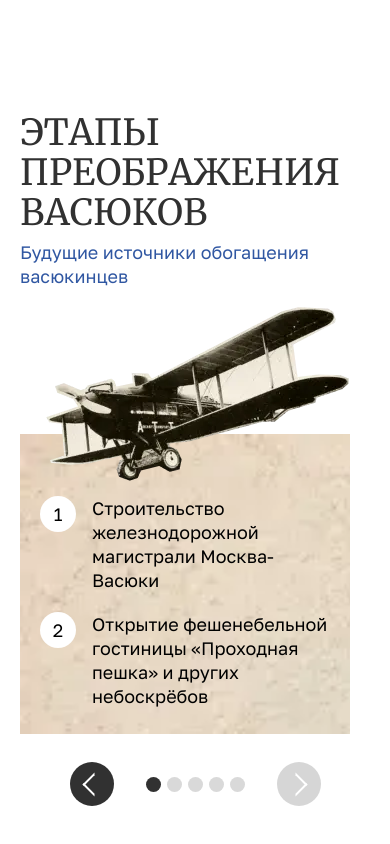
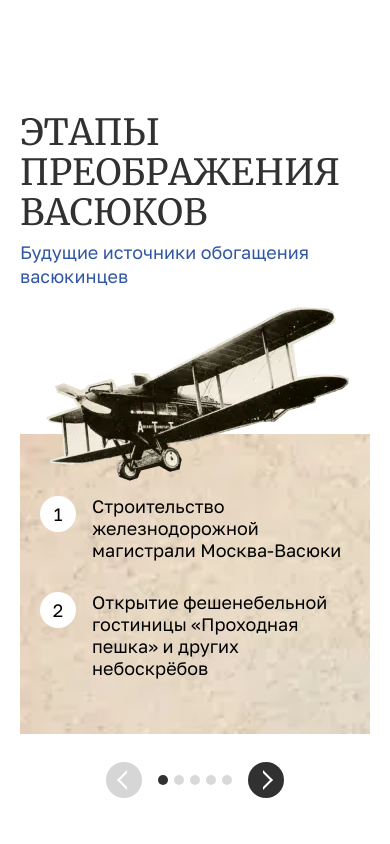
Before and after one commit to KomanDante999/test-chess, a plain HTML site: page index.html in a window 390 px wide. Shown: the part 2647-3491 px from the top of the page. Drawn offline with Linux system fonts and the light colour scheme.

Commit message:
media slider js

```diff
--- a/assets/js/kdSimplSlider.js
+++ b/assets/js/kdSimplSlider.js
@@ -213,7 +213,11 @@ export class KdSimplSlider {
 				// card
 				this.model.card.space = point.space
 				this.model.card.num = point.slides
-				this.model.card.w = Math.round((this.model.wrap.w - this.model.card.space) / this.model.card.num)
+				if (this.model.card.num == 1) {
+					this.model.card.w = this.model.wrap.w
+				} else {
+					this.model.card.w = Math.round((this.model.wrap.w - this.model.card.space) / this.model.card.num)
+				}
 				this.model.card.h = this.model.wrap.h
 
 				// cards
--- a/assets/style/style.css
+++ b/assets/style/style.css
@@ -109,28 +109,24 @@
 }
 
 .btn-nav__next {
+	padding-right: 6px;
+}
+
+.btn-nav__next::before {
+	border-top-color: var(--color-nav-arrow);
+	border-right-color: var(--color-nav-arrow);
+}
+
+.btn-nav__prev {
 	padding-left: 6px;
 }
 
-.btn-nav__next::before {
+.btn-nav__prev::before {
 	border-bottom-color: var(--color-nav-arrow);
 	border-left-color: var(--color-nav-arrow);
 }
 
-.btn-nav__prev {
-	padding-right: 6px;
-}
-
-.btn-nav__prev::before {
-	border-top-color: var(--color-nav-arrow);
-	border-right-color: var(--color-nav-arrow);
-}
-
-.btn-nav__next:focus {
-	box-shadow: -5px 0 10px var(--color-nav-focus);
-}
-
-.btn-nav__prev:focus {
+.btn-nav:focus {
 	box-shadow: 5px 0 10px var(--color-nav-focus);
 }
 
@@ -610,6 +606,10 @@
 		background-size: cover;
 	}
 
+	.stages__card:nth-child(1) .stages-cart__item {
+		padding-bottom: 10px;
+	}
+
 	.stages-cart__item {
 		background-image: none;
 	}
@@ -779,6 +779,27 @@
 		font-size: var(--text-s);
 	}
 
+	.stages-nav__btn {
+		width: 36px;
+		height: 36px;
+	}
+
+	.stages-nav__btn::before {
+		width: 14px;
+		height: 14px;
+	}
+
+	.stages-nav__content {
+		margin-left: 8px;
+		margin-right: 8px;
+	}
+
+	.stages-pag__btn {
+		width: 10px;
+		height: 10px;
+	}
+
+
 	.stages__decor-img {
 		top: -128px;
 	}
@@ -826,6 +847,7 @@
 
 	.stages-cart__text {
 		font-size: var(--text-m);
+		line-height: 122%;
 	}
 }
 
--- a/index.html
+++ b/index.html
@@ -262,13 +262,13 @@
 					</ul>
 					<div class="stages__navigation">
 						<div class="stages-nav">
-							<button class="btn-nav btn-nav__next stages-nav__btn" data-kd-slider="next"></button>
+							<button class="btn-nav btn-nav__prev stages-nav__btn" data-kd-slider="prev"></button>
 							<div class="stages-nav__content">
 								<div class="stages-nav__content stages-pag" data-kd-slider="pag-wrap">
 									<button class="btn-pag stages-pag__btn" data-kd-slider="pag-btn"></button>
 								</div>
 							</div>
-							<button class="btn-nav btn-nav__prev stages-nav__btn" data-kd-slider="prev"></button>
+							<button class="btn-nav btn-nav__next stages-nav__btn" data-kd-slider="next"></button>
 						</div>
 
 					</div>
```
